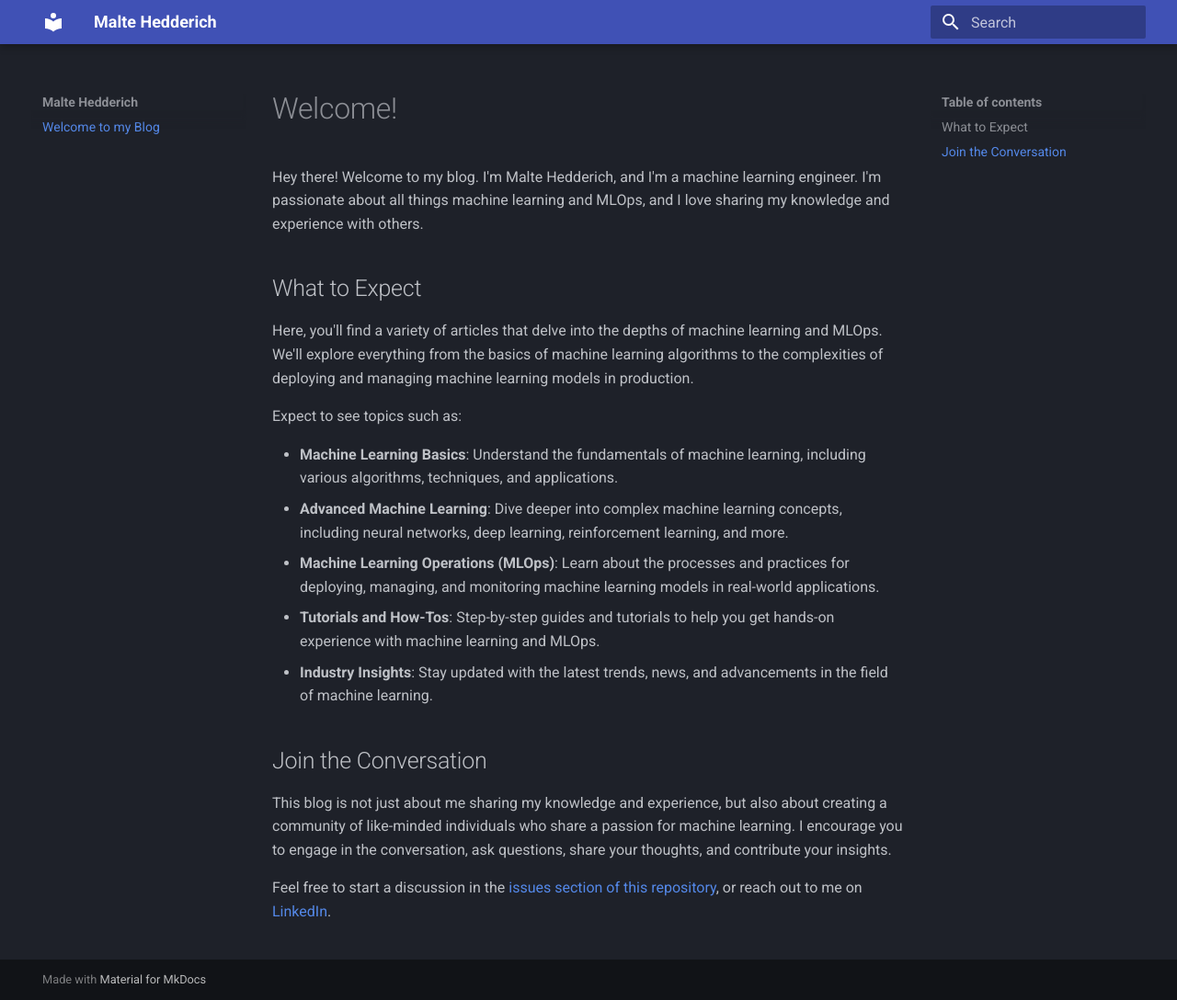
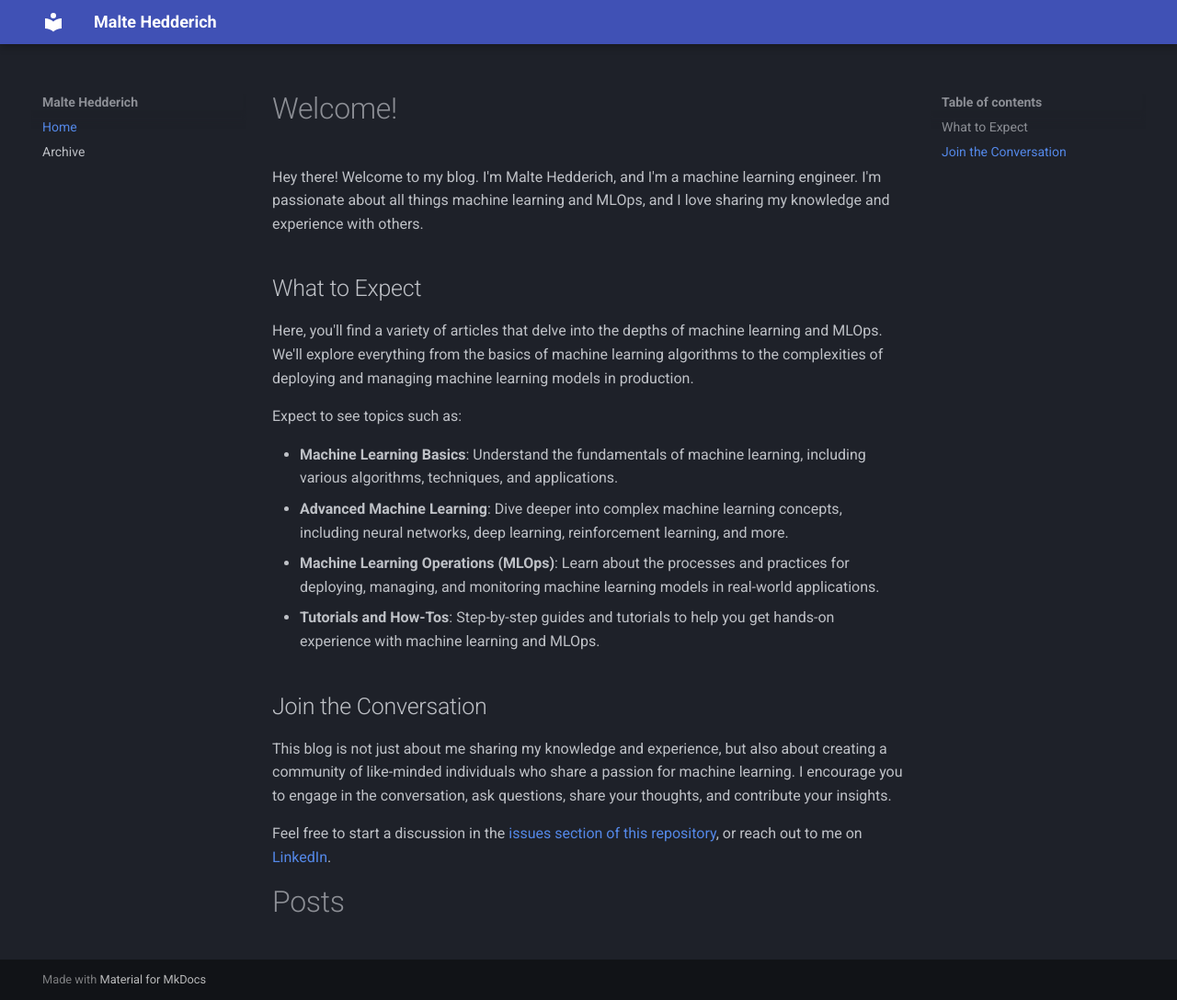
Before and after one commit to maltehedderich/blog, an MkDocs documentation site: the page built from docs/index.md, in a window 1280 px wide and 1088 px high. Shown: the whole window at 92% size. Built offline with MkDocs 1.6.1 and Material for MkDocs 9.7.7, drawn with Linux system fonts in a browser that asks for light colours.

Commit message:
🚀 feat: enable blog plugin

```diff
--- a/docs/index.md
+++ b/docs/index.md
@@ -1,5 +1,5 @@
 ---
-title: Welcome to my Blog
+title: Home
 ---
 
 # Welcome!
@@ -16,10 +16,11 @@ Expect to see topics such as:
 - **Advanced Machine Learning**: Dive deeper into complex machine learning concepts, including neural networks, deep learning, reinforcement learning, and more.
 - **Machine Learning Operations (MLOps)**: Learn about the processes and practices for deploying, managing, and monitoring machine learning models in real-world applications.
 - **Tutorials and How-Tos**: Step-by-step guides and tutorials to help you get hands-on experience with machine learning and MLOps.
-- **Industry Insights**: Stay updated with the latest trends, news, and advancements in the field of machine learning.
 
 ## Join the Conversation
 
 This blog is not just about me sharing my knowledge and experience, but also about creating a community of like-minded individuals who share a passion for machine learning. I encourage you to engage in the conversation, ask questions, share your thoughts, and contribute your insights.
 
 Feel free to start a discussion in the [issues section of this repository](https://github.com/maltehedderich/blog/issues), or reach out to me on [LinkedIn](https://www.linkedin.com/in/hedderich).
+
+# Posts
--- a/mkdocs.yml
+++ b/mkdocs.yml
@@ -6,3 +6,7 @@ theme:
   favicon: images/favicon/favicon-192.png
   features:
     - header.autohide
+plugins:
+  - blog:
+      blog_dir: .
+      blog_toc: true
```
